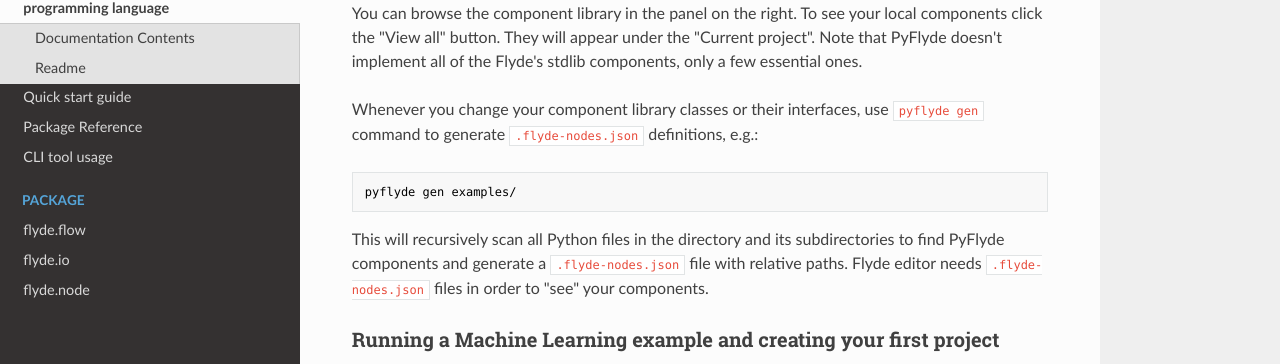
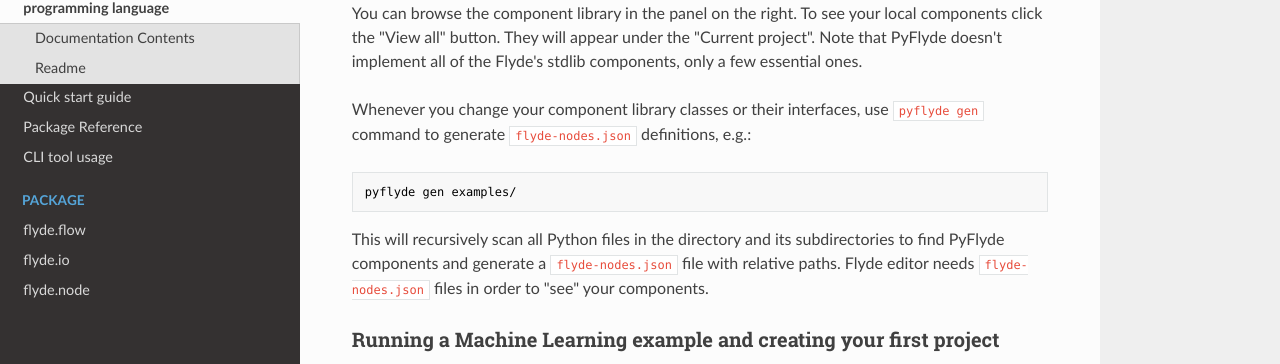
Before and after one commit to trustmaster/pyflyde, an MkDocs documentation site: the page built from docs/index.md, in a window 1280 px wide and 900 px high, scrolled down 2147 px. Shown: the part 131-495 px from the top of the window. Built offline with MkDocs 1.6.1, drawn with Linux system fonts in a browser that asks for light colours; nearby versions of some CDN libraries.

````diff
--- a/README.md
+++ b/README.md
@@ -61,13 +61,13 @@ Install Flyde VSCode extension from the [marketplace](https://marketplace.visual
 
 You can browse the component library in the panel on the right. To see your local components click the "View all" button. They will appear under the "Current project". Note that PyFlyde doesn't implement all of the Flyde's stdlib components, only a few essential ones.
 
-Whenever you change your component library classes or their interfaces, use `pyflyde gen` command to generate `.flyde-nodes.json` definitions, e.g.:
+Whenever you change your component library classes or their interfaces, use `pyflyde gen` command to generate `flyde-nodes.json` definitions, e.g.:
 
 ```bash
 pyflyde gen examples/
 ```
 
-This will recursively scan all Python files in the directory and its subdirectories to find PyFlyde components and generate a `.flyde-nodes.json` file with relative paths. Flyde editor needs `.flyde-nodes.json` files in order to "see" your components.
+This will recursively scan all Python files in the directory and its subdirectories to find PyFlyde components and generate a `flyde-nodes.json` file with relative paths. Flyde editor needs `flyde-nodes.json` files in order to "see" your components.
 
 ### Running a Machine Learning example and creating your first project
 
--- a/docs/quickstart.md
+++ b/docs/quickstart.md
@@ -48,7 +48,7 @@ First, generate the component metadata for the examples:
 pyflyde gen examples/
 ```
 
-This will recursively scan all Python files in the `examples/` directory and generate a `.flyde-nodes.json` file with metadata for all PyFlyde components found.
+This will recursively scan all Python files in the `examples/` directory and generate a `flyde-nodes.json` file with metadata for all PyFlyde components found.
 
 Then run the example flow:
 
--- a/docs/usage.md
+++ b/docs/usage.md
@@ -16,7 +16,7 @@ pyflyde examples/HelloWorld.flyde
 
 ## Generating component definitions for Flyde visual editor
 
-To make your Python nodes appear in the Flyde visual editor, you need to generate `.flyde-nodes.json` metadata files for them.
+To make your Python nodes appear in the Flyde visual editor, you need to generate `flyde-nodes.json` metadata files for them.
 
 Generate JSON definitions for a directory:
 
@@ -24,13 +24,13 @@ Generate JSON definitions for a directory:
 pyflyde gen mypackage/
 ```
 
-This will recursively scan all `.py` files in the directory and its subdirectories, then generate a `.flyde-nodes.json` file in the specified directory containing metadata for all PyFlyde components found. The paths in the generated JSON file are relative to the directory containing the `.flyde-nodes.json` file, making the component library portable.
+This will recursively scan all `.py` files in the directory and its subdirectories, then generate a `flyde-nodes.json` file in the specified directory containing metadata for all PyFlyde components found. The paths in the generated JSON file are relative to the directory containing the `flyde-nodes.json` file, making the component library portable.
 
 For example, if you have components in:
 - `mypackage/components.py`
 - `mypackage/utils/helpers.py`
 
-The generated `.flyde-nodes.json` will reference them as:
+The generated `flyde-nodes.json` will reference them as:
 - `custom://components.py/ComponentName`
 - `custom://utils/helpers.py/HelperComponentName`
 
````
Also changed, not shown: 6 other files.
